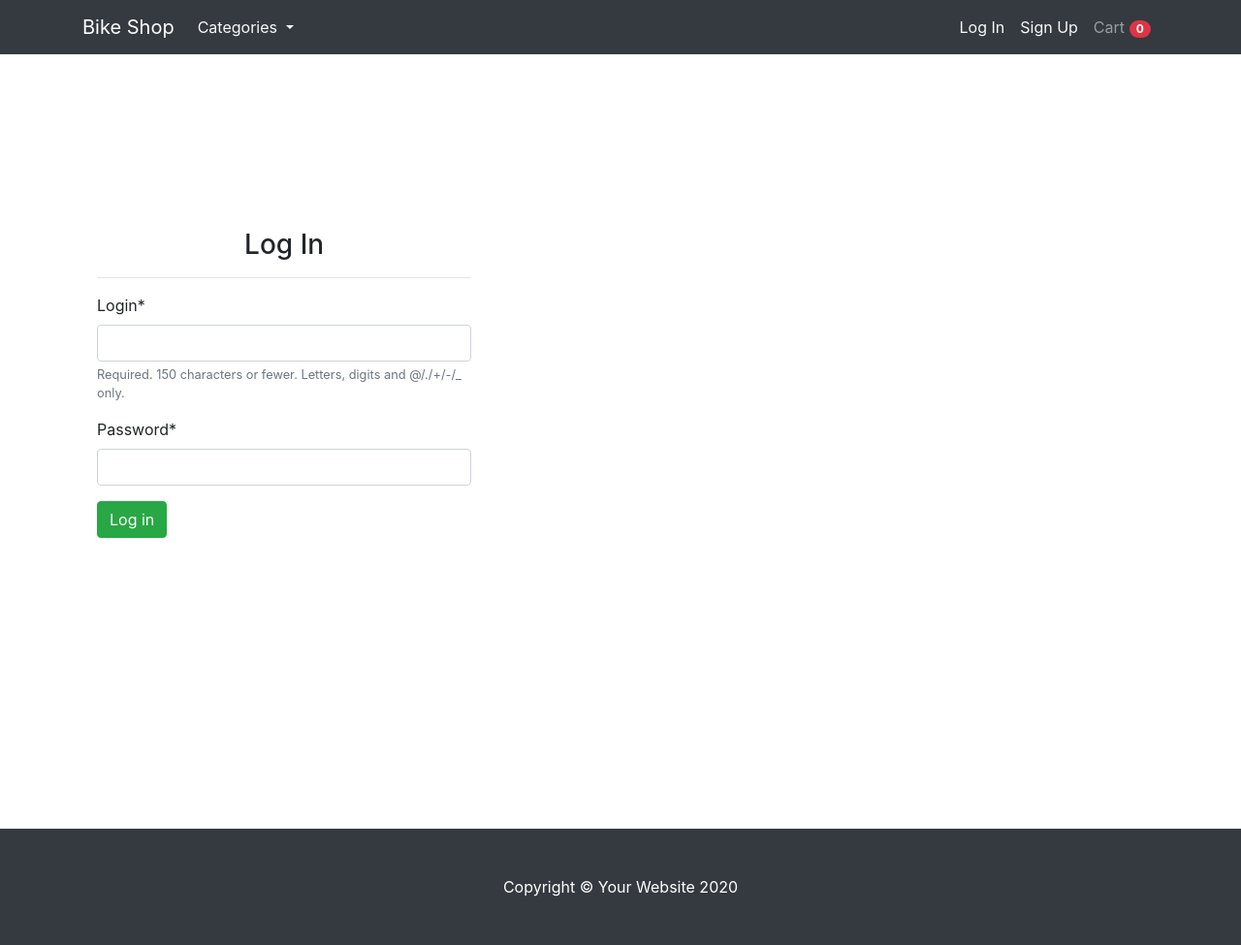
After one commit to Zubryk/django_bike_shop, a Django app: page /login in a window 1280 px wide. The commit adds this page. Shown: the whole page at 97% size. Run offline with Django 3.2, Linux system fonts and the light colour scheme; data comes from the database, SQL or seed files in the repository; both versions use the stored data as it was after the commit; some libraries are stand-ins or nearby versions.

Commit message:
Created log in form, fixed bugs

```diff
--- a/mainapp/forms.py
+++ b/mainapp/forms.py
@@ -1,6 +1,6 @@
 from django import forms
+from django.contrib.auth.models import User
 from django.contrib.contenttypes import fields
-from django.db import models
 
 from .models import Order
 
@@ -12,3 +12,28 @@ class OrderForm(forms.ModelForm):
         fields = (
             'first_name', 'last_name', 'phone', 'address', 'buying_type'
         )
+
+
+class LoginForm(forms.ModelForm):
+
+    class Meta:
+        model = User
+        fields = ['username', 'password']
+
+    password = forms.CharField(widget=forms.PasswordInput)
+
+    def __init__(self, *args, **kwargs):
+        super().__init__(*args, **kwargs)
+        self.fields['username'].label = 'Login'
+        self.fields['password'].label = 'Password'
+
+    def clean(self):
+        username = self.cleaned_data['username']
+        password = self.cleaned_data['password']
+        if not User.objects.filter(username=username).exists():
+            raise forms.ValidationError(f'User {username} not found.')
+        user = User.objects.filter(username=username).first()
+        if user:
+            if not user.check_password(password):
+                raise forms.ValidationError('Password is incorrect')
+        return self.cleaned_data
--- a/mainapp/models.py
+++ b/mainapp/models.py
@@ -118,7 +118,7 @@ class CartProduct(models.Model):
 
 class Cart(models.Model):
 
-    owner = models.ForeignKey("Customer", on_delete=models.CASCADE)
+    owner = models.ForeignKey("Customer",null=True, on_delete=models.CASCADE)
     products = models.ManyToManyField("CartProduct", blank=True, related_name='related_cart')
     total_products = models.PositiveIntegerField(default=0)
     final_price = models.DecimalField(max_digits=9, decimal_places=2, default=0)
--- a/mainapp/templates/base.html
+++ b/mainapp/templates/base.html
@@ -25,15 +25,44 @@
   <!-- Navigation -->
   <nav class="navbar navbar-expand-lg navbar-dark bg-dark fixed-top">
     <div class="container">
-      <a class="navbar-brand" href="#">Start Bootstrap</a>
+      <a class="navbar-brand" href="{% url 'base' %}">Bike Shop</a>
       <button class="navbar-toggler" type="button" data-toggle="collapse" data-target="#navbarResponsive"
         aria-controls="navbarResponsive" aria-expanded="false" aria-label="Toggle navigation">
         <span class="navbar-toggler-icon"></span>
       </button>
       <div class="collapse navbar-collapse" id="navbarResponsive">
+        <ul class="navbar-nav">
+          <li class="nav-item dropdown">
+            <a class="nav-link text-light dropdown-toggle" href="#" id="navbarDropdownMenuLink" role="button"
+              data-toggle="dropdown" aria-haspopup="true" aria-expanded="false">
+              Categories
+            </a>
+            <div class="dropdown-menu" aria-labelledby="navbarDropdownMenuLink">
+              {% for category in categories %}
+              <a class="dropdown-item" href="{{ category.get_absolute_url }}" class="list-group-item">{{ category }}</a>
+              {% endfor %}
+            </div>
+          </li>
+        </ul>
         <ul class="navbar-nav ml-auto">
+          {% if not request.user.is_authenticated %}
+          <li>
+            <a class="nav-link text-light" href="{% url 'login' %}">Log In</a>
+          </li>
+          <li>
+            <a class="nav-link text-light" href="">Sign Up</a>
+          </li>
+          {% endif %}
           <li class="nav-item">
-            <a class="nav-link" href="{% url 'cart' %}">Cart <span class="badge badge-pill badge-danger">{{ cart.products.count }}</span></a>
+            {% if request.user.is_authenticated %}
+            <span class="navbar text text-light"> Hello, {{ request.user.username }}</span>
+            {% endif %}
+          </li>
+
+          <li class="nav-item">
+            <a class="nav-link" href="{% url 'cart' %}">Cart <span class="badge badge-pill badge-danger">
+                {{cart.products.count }}
+              </span></a>
           </li>
         </ul>
       </div>
@@ -42,20 +71,6 @@
 
   <!-- Page Content -->
   <div class="container">
-
-    <div class="row">
-
-      <div class="col-lg-3">
-
-        <h1 class="my-4">Shop Name</h1>
-        <div class="list-group">
-          {% for category in categories %}
-          <a href="{{ category.get_absolute_url }}" class="list-group-item">{{ category }}</a>
-          {% endfor %}
-        </div>
-
-      </div>
-      <!-- /.col-lg-3 -->
 
     <div class="col-lg-9">
       {% block content %}
@@ -90,8 +105,7 @@
         {% for product in products %}
         <div class="col-lg-4 col-md-6 mb-4">
           <div class="card h-100">
-              <a href="{{ product.get_absolute_url }}"><img class="card-img-top" src="{{ product.image.url }}"
-                  alt=""></a>
+            <a href="{{ product.get_absolute_url }}"><img class="card-img-top" src="{{ product.image.url }}" alt=""></a>
             <div class="card-body">
               <h4 class="card-title">
                 <a href="{{ product.get_absolute_url }}">{{ product.title }}</a>
--- /dev/null
+++ b/mainapp/templates/login.html
@@ -0,0 +1,18 @@
+{% extends 'base.html' %}
+{% load crispy_forms_tags %}
+
+{% block content %}
+
+<div class="row" style="margin-bottom: 300px; margin-top: 180px;">
+    <div class="col-md-6 offset-md=3">
+        <h3 class="text-center">Log In</h3>
+        <hr>
+        <form action="" method="post">
+            {% csrf_token %}
+            {{ form|crispy }}
+            <input type="submit" class="btn btn-success" value="Log in">
+        </form>
+    </div>
+</div>
+
+{% endblock content %}
--- a/mainapp/urls.py
+++ b/mainapp/urls.py
@@ -8,7 +8,8 @@ from .views import (
     DeleteFromView,
     ChangeQTYView,
     CheckoutView,
-    MakeOrderView
+    MakeOrderView,
+    LoginView
 )
 
 
@@ -21,5 +22,6 @@ urlpatterns = [
     path('remove-from-cart/<str:ct_model>/<str:slug>', DeleteFromView.as_view(), name = 'delete_from_cart'),
     path('change_qty/<str:ct_model>/<str:slug>', ChangeQTYView.as_view(), name = 'change_qty'),
     path('checkout', CheckoutView.as_view(), name='checkout'),
-    path('make-order/', MakeOrderView.as_view(), name='make_order')
+    path('make-order/', MakeOrderView.as_view(), name='make_order'),
+    path('login', LoginView.as_view(), name='login')
 ]
--- a/mainapp/views.py
+++ b/mainapp/views.py
@@ -1,12 +1,14 @@
+from django import forms
 from django.db import transaction
 from django.shortcuts import render
+from django.contrib.auth import authenticate, login
 from django.contrib.contenttypes.models import ContentType
 from django.http import HttpResponseRedirect
 from django.views.generic import DetailView, View
 from .models import Bike, Accessory, Category, LatestProducts, Customer, Cart, CartProduct
 from .mixins import CategoryDetailMixin, CartMixin
 
-from .forms import OrderForm
+from .forms import OrderForm, LoginForm
 from .utils import recalculate_cart
 
 
@@ -157,3 +159,27 @@ class MakeOrderView(CartMixin, View):
             customer.orders.add(new_order)
             return HttpResponseRedirect('/')
         return HttpResponseRedirect('/checkout/')
+
+
+class LoginView(CartMixin, View):
+
+    def get(self, request, *args, **kwargs):
+        form = LoginForm(request.POST or None)
+        categories = Category.objects.all()
+        context = {
+            'form' : form,
+            'categories' : categories,
+            'cart' : self.cart
+        }
+        return render(request, 'login.html', context)
+
+    def post(self, request, *args, **kwargs):
+        form = LoginForm(request.POST or None)
+        if form.is_valid():
+            username = form.cleaned_data['username']
+            password = form.cleaned_data['password']
+            user = authenticate(username=username, password=password)
+            if user:
+                login(request, user)
+                return HttpResponseRedirect('/')
+        return render(request, 'login.html', {'form' : form, 'cart' : self.cart})
```
Also changed, not shown: db.sqlite3, mainapp/migrations/0017_alter_cart_owner.py (added). Lines whose indentation alone changed are shown as unchanged.
